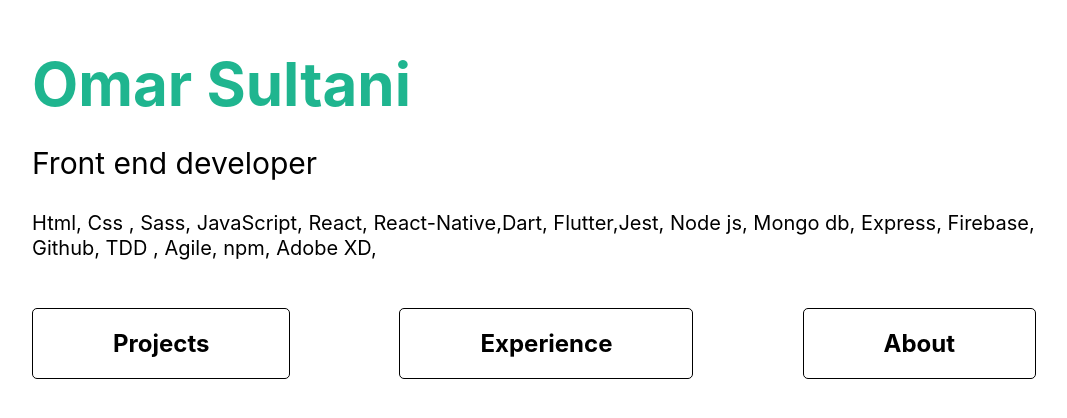
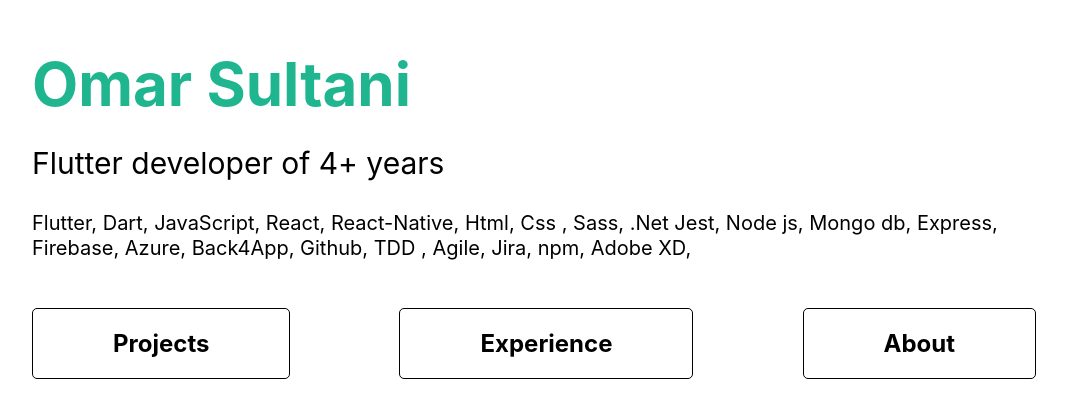
Before and after one commit to bromar2292/Portfolio, a React (Create React App) app: page / in a window 1280 px wide. Shown: the part 198-616 px from the top of the page, without its empty margins (106-1173 px from the left). Built offline with nearby package versions, Linux system fonts and the light colour scheme.

Commit message:
finished updating

```diff
--- a/src/component/mainmenu/index.js
+++ b/src/component/mainmenu/index.js
@@ -15,12 +15,12 @@ const MainMenu = () => (
           <div className="text">
             <div className="text">
               <h2 className="name">Omar Sultani</h2>
-              <h3 className="job-title"> Front end developer</h3>
+              <h3 className="job-title"> Flutter developer of 4+ years</h3>
 
               <p className="skills">
-                Html, Css , Sass, JavaScript, React, React-Native,Dart,
-                Flutter,Jest, Node js, Mongo db, Express, Firebase, Github, TDD
-                , Agile, npm, Adobe XD,
+                Flutter, Dart, JavaScript, React, React-Native, Html, Css , Sass, .Net
+                Jest, Node js, Mongo db, Express, Firebase, Azure, Back4App, Github, TDD
+                , Agile, Jira, npm, Adobe XD,
               </p>
               <div className="btn-container" />
             </div>
```
